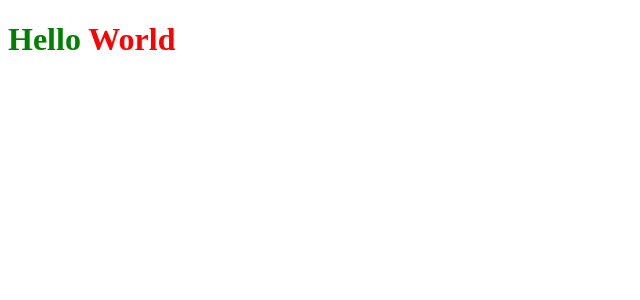
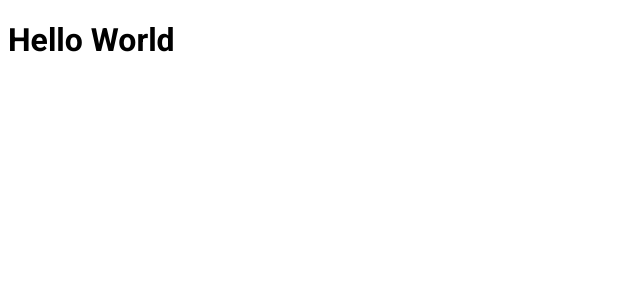
Before and after one commit to Arthur-art/reactjs-ignite-rocketseat-trilha-2021, a Next.js app in the folder Chapter-03-NextJS/ignews/: page / in a window 1280 px wide. Shown: the top 300 px of the page, without its empty margins (0-640 px from the left). Built offline with nearby package versions, Linux system fonts and the light colour scheme.

Commit message:
Configurnado _document para usar fonts externas e title

```diff
--- /dev/null
+++ b/Chapter-03-NextJS/ignews/src/pages/_document.tsx
@@ -0,0 +1,19 @@
+import Document, { Html, Head, Main, NextScript } from 'next/document'
+
+export default class MyDocument extends Document {
+    render() {
+        return (
+            <Html>
+                <Head>
+                    <link rel="preconnect" href="https://fonts.googleapis.com" />
+                    <link href="https://fonts.googleapis.com/css2?family=Roboto:wght@400;700;900&display=swap" rel="stylesheet" />
+                    <title>Ignews</title>
+                </Head>
+                <body>
+                    <Main />
+                    <NextScript />
+                </body>
+            </Html>
+        )
+    }
+}
--- a/Chapter-03-NextJS/ignews/src/styles/home.module.scss
+++ b/Chapter-03-NextJS/ignews/src/styles/home.module.scss
@@ -1,6 +1,3 @@
 .title {
-    color: green;
-    span {
-        color: red;
-    }
+    font-family: Roboto;
 }
```
